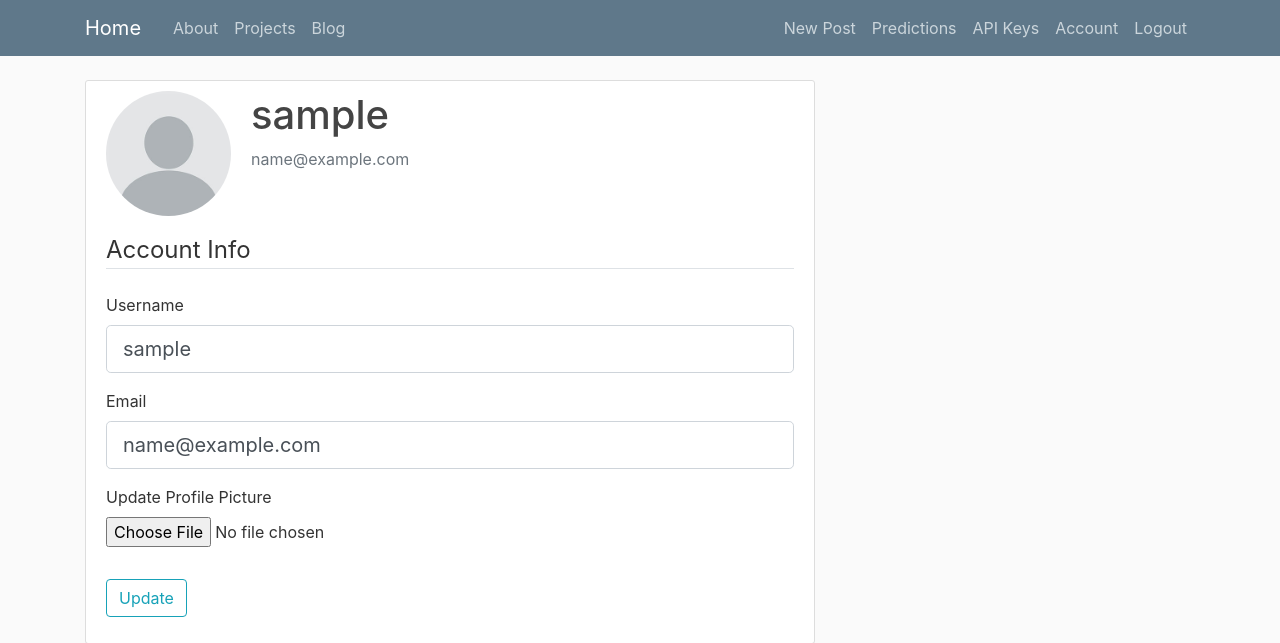
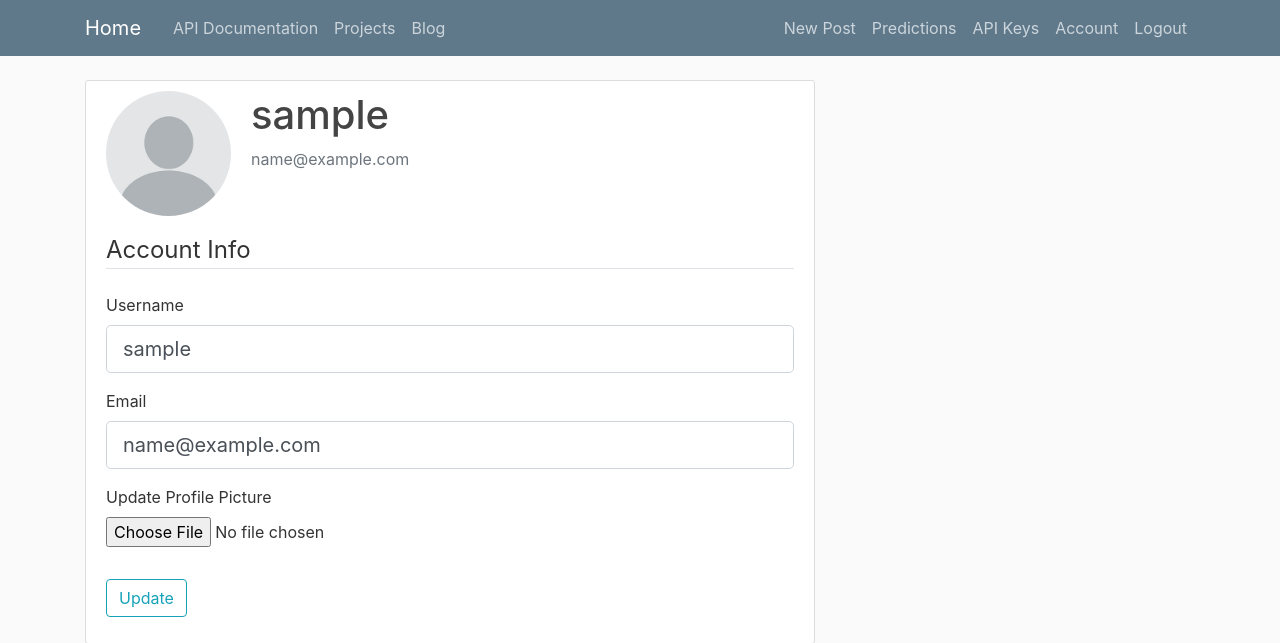
Before and after one commit to satrancci/flask-api-ml-model-and-sudoku-solver, a Flask app: page /account in a window 1280 px wide. Shown: the top 643 px of the page. Run offline with Flask 2, Linux system fonts and the light colour scheme; the visitor is signed in with stand-in values (Sample User, id 1); data comes from the database, SQL or seed files in the repository; some libraries are stand-ins or nearby versions.

Commit message:
add link to font awesome, rename /about to /api_documentation

```diff
--- a/flasksite/templates/layout.html
+++ b/flasksite/templates/layout.html
@@ -6,6 +6,7 @@
     <meta name="viewport" content="width=device-width, initial-scale=1, shrink-to-fit=no">
 
     <!-- Bootstrap CSS -->
+    <script src="https://use.fontawesome.com/releases/v5.13.0/js/all.js" crossorigin="anonymous"></script>
     <link rel="stylesheet" href="https://maxcdn.bootstrapcdn.com/bootstrap/4.0.0/css/bootstrap.min.css" integrity="sha384-Gn5384xqQ1aoWXA+058RXPxPg6fy4IWvTNh0E263XmFcJlSAwiGgFAW/dAiS6JXm" crossorigin="anonymous">
 
     <link rel="stylesheet" type="text/css" href="{{ url_for('static', filename='main.css') }}">
@@ -26,7 +27,7 @@
           </button>
           <div class="collapse navbar-collapse" id="navbarToggle">
             <div class="navbar-nav mr-auto">
-              <a class="nav-item nav-link" href="{{ url_for('about') }}">About</a>
+              <a class="nav-item nav-link" href="{{ url_for('api_documentation') }}">API Documentation</a>
               <a class="nav-item nav-link" href="{{ url_for('projects') }}">Projects</a>
               <a class="nav-item nav-link" href="{{ url_for('blog') }}">Blog</a>
 
```
